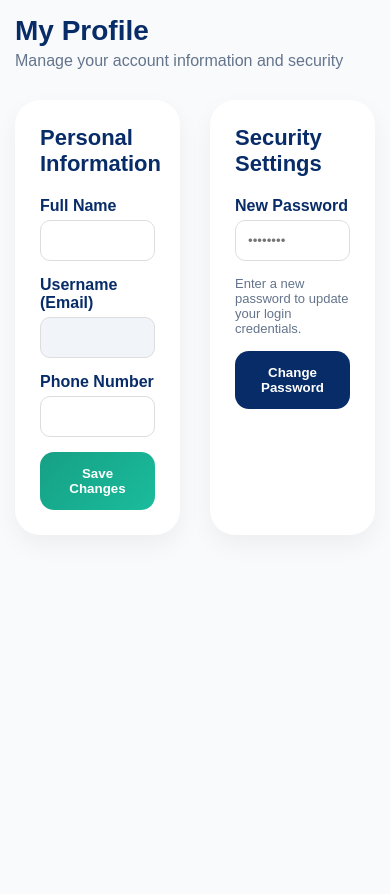
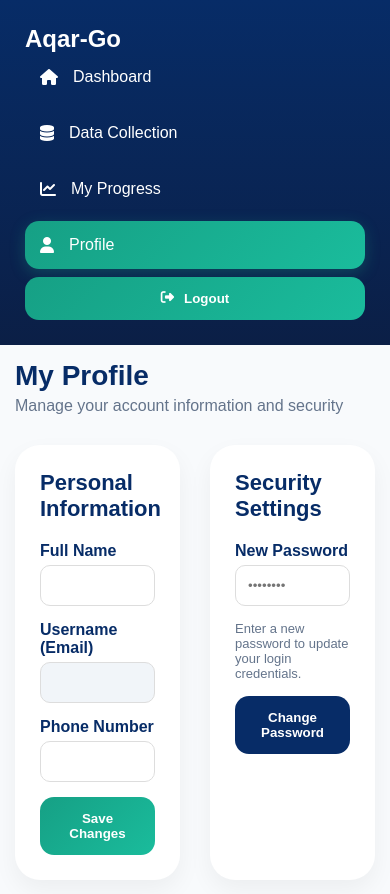
Before and after one commit to x-samir-official-x/aqar-go-system, a website: page frontend/dashboards/member-profile.html in a window 390 px wide. Before the commit the page ends 844 px from the top, so only its background shows below. Drawn offline with Linux system fonts and the light colour scheme; no server answers; sample sign-in values are in the browser's storage.

Commit message:
final polish for all dashboard pages

```diff
--- a/frontend/css/dashboard.css
+++ b/frontend/css/dashboard.css
@@ -692,24 +692,22 @@ td, .members-table td {
 
 @media (max-width:768px){
 
-    .sidebar{
-        position:fixed;
-        left:-280px;
-        top:0;
-        width:280px;
-        height:100vh;
-        z-index:9999;
-        transition:.3s;
+    .dashboard,
+    .dashboard-container{
+        flex-direction:column;
     }
 
-    .sidebar.collapsed{
-        left:0;
-        width:280px;
+    .sidebar{
+        width:100% !important;
+        height:auto !important;
+        min-height:auto !important;
     }
 
     .main-content{
         width:100%;
         padding:15px;
+        overflow:visible !important;
+        height:auto !important;
     }
 
 }
@@ -740,7 +738,6 @@ td, .members-table td {
 
 
 
-
 html,
 body{
     overflow-y:auto !important;
```
